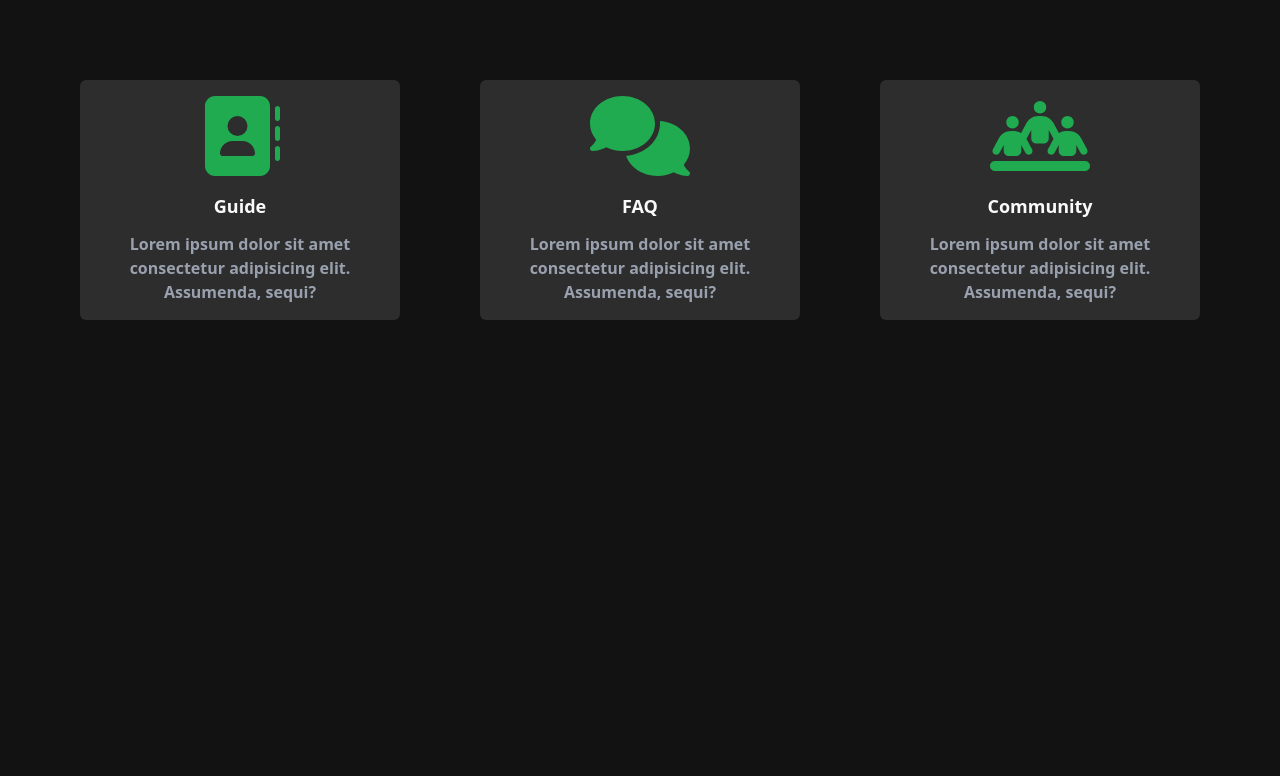
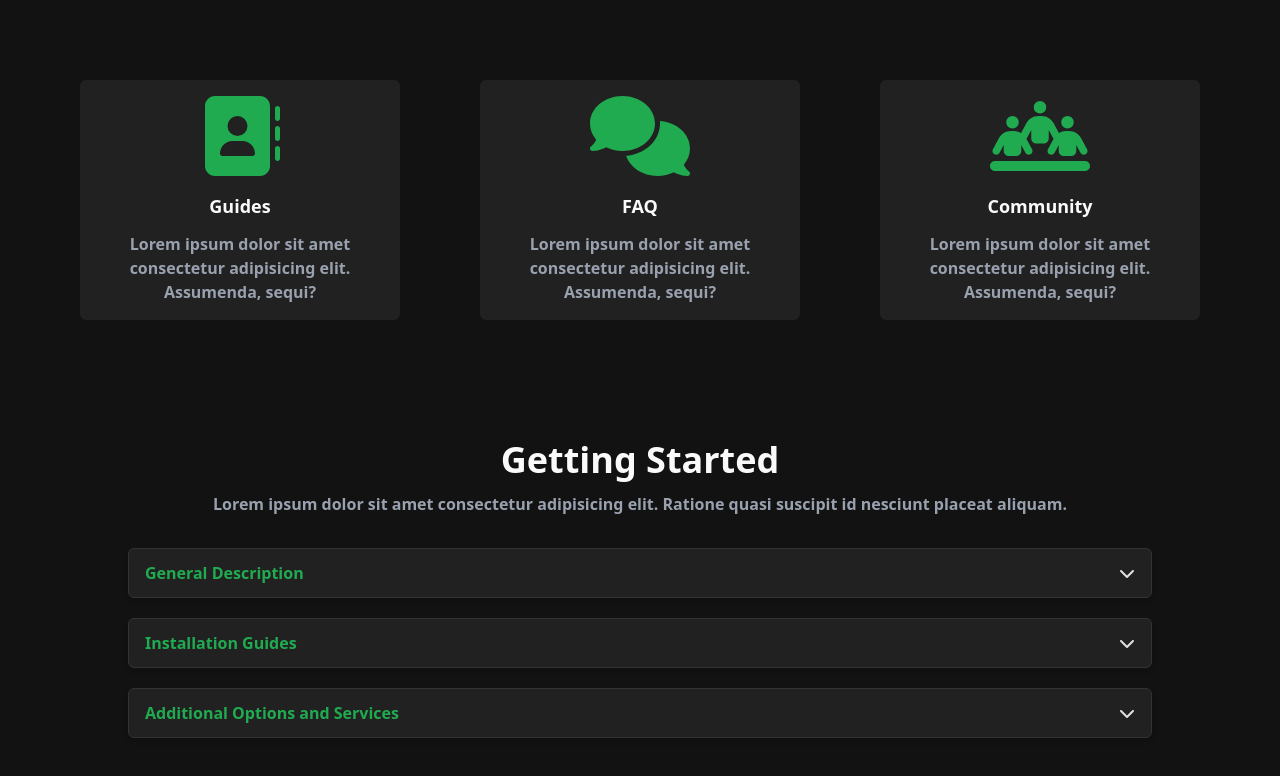
Before and after one commit to Gepx/activity-tracker, a React (Vite) app: page /support in a window 1280 px wide. Shown: the top 776 px of the page. Built offline with nearby package versions, Linux system fonts and the light colour scheme.

Commit message:
Finish support page (NEED TO FIX INLINE STYLE)

```diff
--- a/src/components/SupportBox.jsx
+++ b/src/components/SupportBox.jsx
@@ -3,7 +3,7 @@ import { FontAwesomeIcon } from "@fortawesome/react-fontawesome";
 
 const SupportBox = ({icon, title, description}) => {
   return (
-    <div className="support-box bg-[#2D2D2D] max-w-xs h-fit p-4 flex flex-col items-center justify-center rounded-md cursor-pointer">
+    <div className="support-box bg-[#212121] max-w-xs h-fit p-4 flex flex-col items-center justify-center rounded-md cursor-pointer">
       <FontAwesomeIcon icon={icon} size='5x' style={{ color: "#21ab51" }} />
       <h1 className='mt-4 mb-3 font-bold text-lg text-neutral-50'>{title}</h1>
       <p className='text-center text-gray-400 font-semibold'>{description}</p>
--- /dev/null
+++ b/src/components/SupportDropDown.jsx
@@ -0,0 +1,36 @@
+import React, { useState } from "react";
+import { FontAwesomeIcon } from "@fortawesome/react-fontawesome";
+import { faChevronDown } from "@fortawesome/free-solid-svg-icons";
+
+const SupportDropDown = ({title, description}) => {
+  const [dropdown, setDropdown] = useState(false);
+
+  return (
+    <div className="w-5xl bg-[#212121] text-[#E0E0E0] px-4 py-3 m-auto rounded-md border border-[#333333] shadow-md mb-5">
+      <button
+        onClick={() => setDropdown(!dropdown)}
+        className="w-full flex items-center justify-between cursor-pointer"
+      >
+        <span className="text-[#21ab51] font-semibold">{title}</span>
+        <FontAwesomeIcon
+          icon={faChevronDown}
+          className={`transition-transform ${dropdown ? "rotate-180" : ""}`}
+        />
+      </button>
+
+      {/* Konten Dropdown */}
+      {dropdown && (
+        <div className="mt-2 py-3 text-sm text-gray-400">
+            <p
+                onClick={() => setDropdown(!dropdown)}
+                className="cursor-pointer"
+            >
+                {description}
+            </p>
+        </div>
+      )}
+    </div>
+  );
+};
+
+export default SupportDropDown;
--- a/src/pages/Support.jsx
+++ b/src/pages/Support.jsx
@@ -1,14 +1,16 @@
 import React from 'react';
 import { faAddressBook, faComments, faPeopleLine } from '@fortawesome/free-solid-svg-icons';
 import SupportBox from '../components/SupportBox';
+import SupportDropDown from '../components/SupportDropDown';
 
 const Support = () => {
   return (
-    <div className='bg-[#121212] h-screen'>
+    <div className='bg-[#121212] h-screen overflow-y-scroll' style={{ scrollbarWidth: 'none'}}> {/* FIXED REQUIREMENT!!!!!! */}
+    {/* <div className='bg-[#121212] min-h-screen overflow-y-scroll scrollbar-none'> */}
         <div className='top flex justify-center gap-20 pt-20'>
             <SupportBox
                 icon={faAddressBook}
-                title='Guide'
+                title='Guides'
                 description='Lorem ipsum dolor sit amet consectetur adipisicing elit. Assumenda, sequi?'
             />
             <SupportBox
@@ -22,6 +24,40 @@ const Support = () => {
                 description='Lorem ipsum dolor sit amet consectetur adipisicing elit. Assumenda, sequi?'
             />
         </div>
+
+        <div className="middle mt-30">
+            <h1 className='mt-4 mb-3 font-bold text-4xl text-neutral-50 text-center'>Getting Started</h1>
+            <p className='text-center text-gray-400 font-semibold mb-8'>Lorem ipsum dolor sit amet consectetur adipisicing elit. Ratione quasi suscipit id nesciunt placeat aliquam.</p>
+            <SupportDropDown
+                title='General Description'
+                description='Lorem ipsum dolor sit amet consectetur, adipisicing elit. Aut numquam minus sequi adipisci molestias consequuntur facilis nulla in aperiam. Ipsum rem eveniet dicta natus rerum officiis totam officia atque itaque?'
+            />
+            <SupportDropDown
+                title='Installation Guides'
+                description='Lorem ipsum dolor sit amet consectetur, adipisicing elit. Aut numquam minus sequi adipisci molestias consequuntur facilis nulla in aperiam. Ipsum rem eveniet dicta natus rerum officiis totam officia atque itaque?'
+            />
+            <SupportDropDown
+                title='Additional Options and Services'
+                description='Lorem ipsum dolor sit amet consectetur, adipisicing elit. Aut numquam minus sequi adipisci molestias consequuntur facilis nulla in aperiam. Ipsum rem eveniet dicta natus rerum officiis totam officia atque itaque?'
+            />
+        </div>
+
+        <div className="bottom mt-20">
+            <h1 className='mt-4 mb-3 font-bold text-4xl text-neutral-50 text-center'>Track Questions</h1>
+            <p className='text-center text-gray-400 font-semibold mb-8'>Lorem ipsum dolor sit amet consectetur adipisicing elit. Ratione quasi suscipit id nesciunt placeat aliquam.</p>
+            <SupportDropDown
+                title='How Its Track Your Activity'
+                description='Lorem ipsum dolor sit amet consectetur, adipisicing elit. Aut numquam minus sequi adipisci molestias consequuntur facilis nulla in aperiam. Ipsum rem eveniet dicta natus rerum officiis totam officia atque itaque?'
+            />
+            <SupportDropDown
+                title='Track Process'
+                description='Lorem ipsum dolor sit amet consectetur, adipisicing elit. Aut numquam minus sequi adipisci molestias consequuntur facilis nulla in aperiam. Ipsum rem eveniet dicta natus rerum officiis totam officia atque itaque?'
+            />
+            <SupportDropDown
+                title='How to Manage Your Activity Efficiently'
+                description='Lorem ipsum dolor sit amet consectetur, adipisicing elit. Aut numquam minus sequi adipisci molestias consequuntur facilis nulla in aperiam. Ipsum rem eveniet dicta natus rerum officiis totam officia atque itaque?'
+            />
+        </div>
     </div>
   );
 };
```
